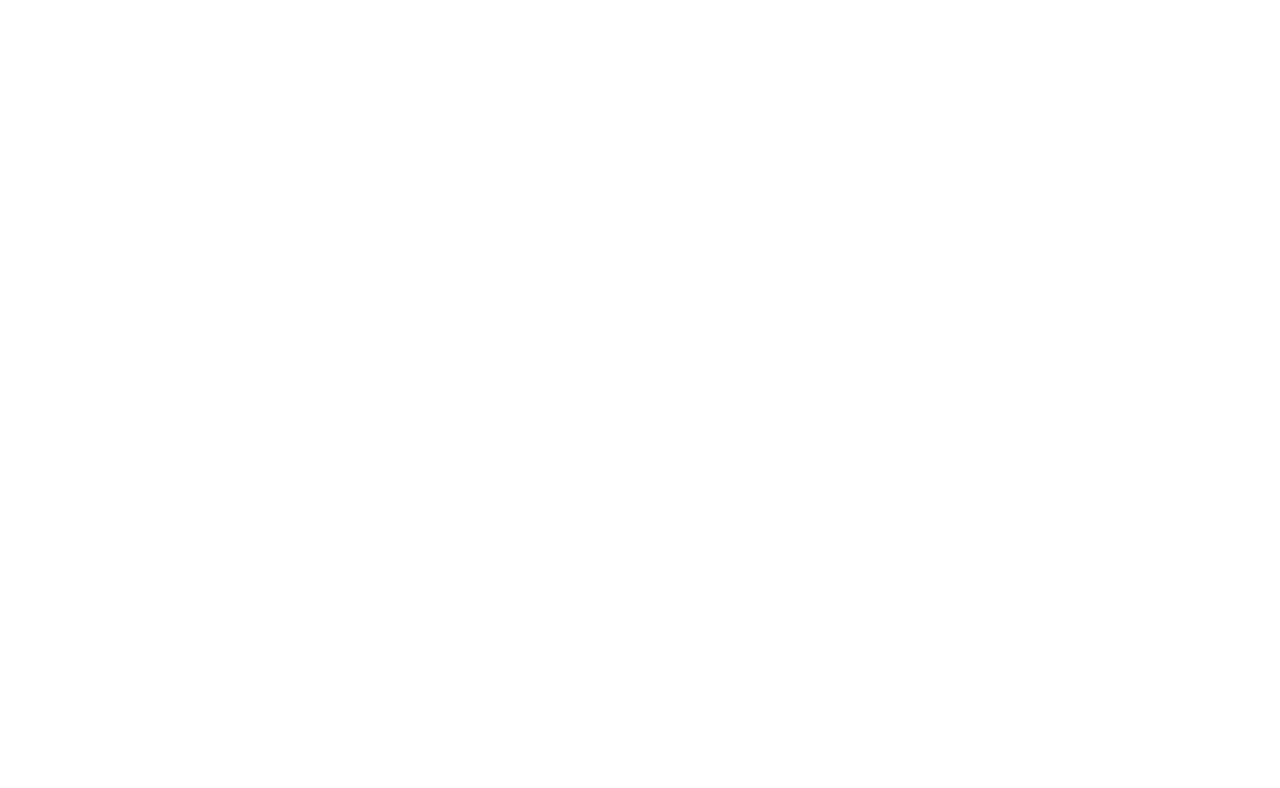
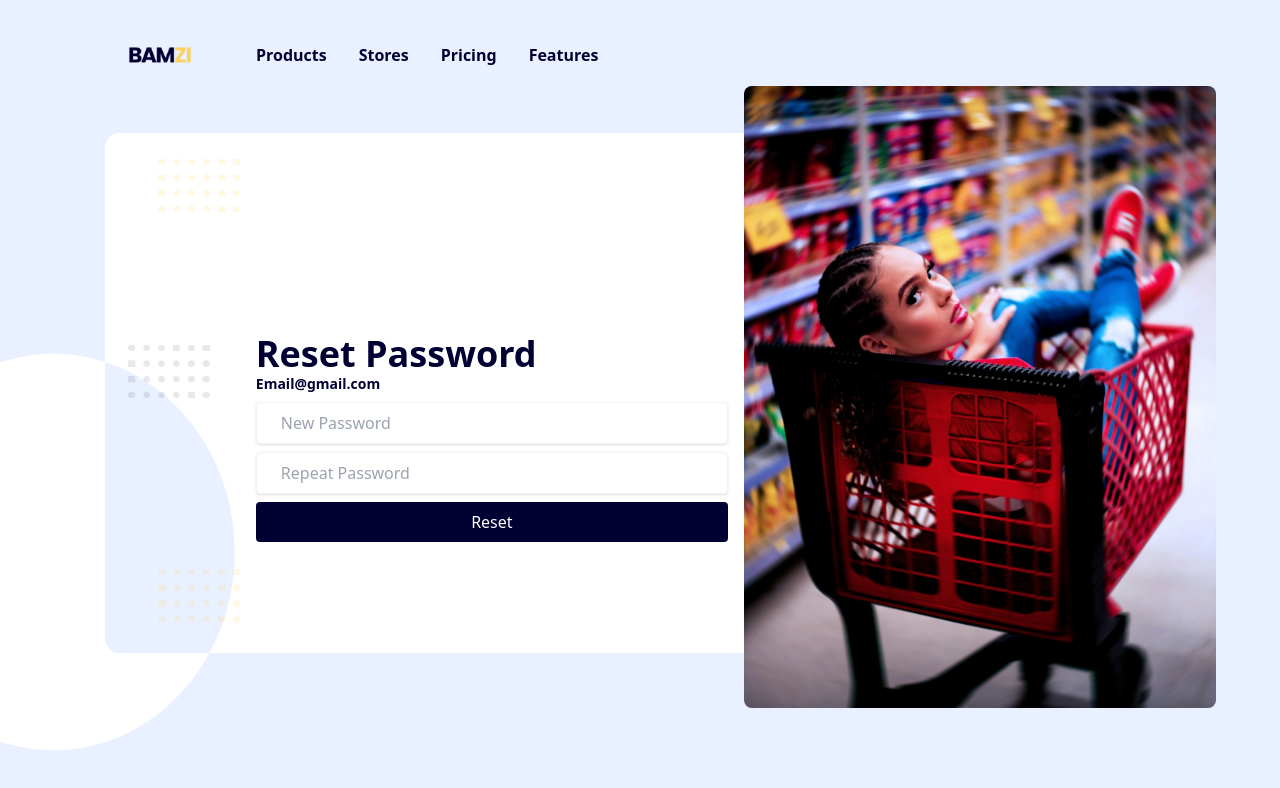
Before and after one commit to Adekanmi-hub/Bamzi, a React (Create React App) app: page /reset-password in a window 1280 px wide. Before the commit this address had no page. Shown: the top 788 px of the page. Built offline with nearby package versions, Linux system fonts and the light colour scheme.

Commit message:
reset password page

```diff
--- a/src/App.js
+++ b/src/App.js
@@ -3,6 +3,7 @@
 import SellersBoard from "./pages/sellersBoard"
 import SellersStore from "./pages/sellersStore"
 import { BrowserRouter, Routes, Route } from "react-router-dom"
+import ResetPassword from "./pages/resetPassword"
 
 export default function App() {
   return (
@@ -12,6 +13,7 @@
           <Route path="product-details" element={<ProductDetails />} />
           <Route path="sellers-board" element={<SellersBoard />} />
           <Route path="sellers-store" element={<SellersStore />} />
+          <Route path="reset-password" element={<ResetPassword />} />
       </Routes>
     </BrowserRouter>
   )
--- /dev/null
+++ b/src/pages/resetPassword.js
@@ -0,0 +1,65 @@
+import React from "react"
+import { Link } from "react-router-dom"
+import Header from "../components/header"
+import { IoIosMenu } from "react-icons/io"
+
+export default function ResetPassword() {
+  return (
+    <div className="bg-skyBlue lg:h-screen min-h-screen lg:py-8">
+      <nav className="flex justify-between lg:justify-start lg:space-x-16 items-center lg:px-32 px-4 py-2">
+        <Link to="/">
+          <img src={require("../assets/BAMZI.png")} alt="" className="w-16" />
+        </Link>
+        <div className="block lg:hidden">
+          <IoIosMenu size={24} />
+        </div>
+        <div className="hidden lg:flex items-center space-x-8 text-primary font-semibold">
+          <a href="#!">Products</a>
+          <Link to="/sellers-store">Stores</Link>
+          <a href="#!">Pricing</a>
+          <a href="#!">Features</a>
+        </div>
+      </nav>
+
+      <div className="lg:px-16">
+        <div className="mt-6 py-4 lg:py-0 lg:-ml-24 xl:-ml-48 xl:pl-32 lg:px-0 lg:pl-32 lg:bg-exclusion bg-contain bg-no-repeat bg-left flex flex-col-reverse lg:flex-row lg:h-[85vh] lg:space-x-4">
+          <div className="lg:bg-store lg:block hidden xl:w-36 lg:w-24 xl:h-[72vh] lg:h-[50vh] lg:mt-[100px] xl:mt-0 bg-center bg-no-repeat bg-contain xl:ml-32 lg:ml-12"></div>
+          <div className="xl:w-1/2 lg:w-2/5 mt-10 lg:mt-0 px-4 flex flex-col lg:place-content-center space-y-2 md:px-24 lg:px-0">
+            <p className="text-4xl text-primary font-bold leading-6">
+              Reset Password
+            </p>
+            <p className="text-sm text-primary font-semibold">
+              Email@gmail.com
+            </p>
+            <input
+              type="text"
+              name="password"
+              id=""
+              autoComplete="off"
+              placeholder="New Password"
+              className="py-2 px-6 shadow rounded border-gray-100 border"
+            />
+            <input
+              type="text"
+              name="repeat"
+              id=""
+              autoComplete="off"
+              placeholder="Repeat Password"
+              className="py-2 px-6 shadow rounded border border-gray-100"
+            />
+            <button className="bg-primary rounded text-white py-2">
+              Reset
+            </button>
+          </div>
+          <div className="xl:w-1/2 lg:w-2/5 xl:h-[72vh] lg:h-[50vh] lg:mt-[100px] xl:mt-0 bg-primary rounded-r-2xl relative">
+            <img
+              src={require("../assets/home-image.jpg")}
+              alt=""
+              className="-mt-4 mx-auto lg:rounded-lg lg:h-[108%] lg:w-auto h-[30vh] sm:h-[60vh] w-full object-cover object-center"
+            />
+          </div>
+        </div>
+      </div>
+    </div>
+  )
+}
--- a/tailwind.config.js
+++ b/tailwind.config.js
@@ -8,6 +8,7 @@
         darkGray: "rgba(48, 48, 48, 255)",
         lightPurple: "#d772fb",
         lightBrown: "#ff9cb1",
+        skyBlue: "#e9f0ff",
       },
       fontFamily: {
         poppins: "Poppins",
@@ -16,7 +17,8 @@
         seller: "url(../assets/seller-bg.png)",
         drawer: "url(../assets/bg-drawer-2.png)",
         store: "url(../assets/bg-seller-store.png)",
-        storeHeader: "url(../assets/bg-store-header.png)"
+        storeHeader: "url(../assets/bg-store-header.png)",
+        exclusion: "url(../assets/exclusion.png)",
       }
     },
   },
```
Also changed, not shown: src/assets/exclusion.png (added), src/assets/home-image.jpg (added).
